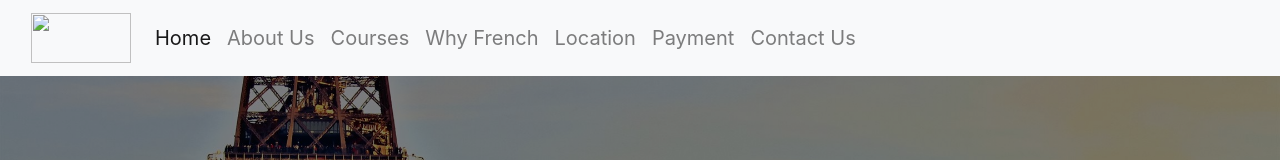
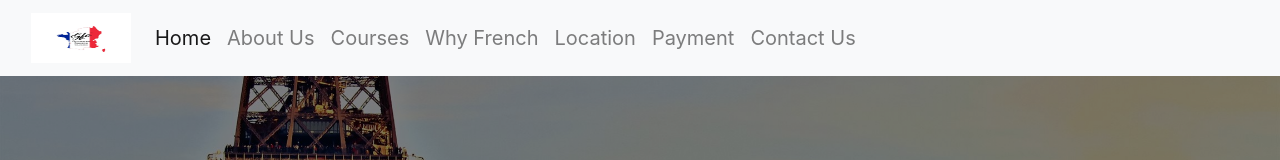
Before and after one commit to Gulsheen1312/Officalpage3, a plain HTML site: page index.html in a window 1280 px wide. Shown: the top 160 px of the page. Drawn offline with nearby package versions, Linux system fonts and the light colour scheme.

Commit message:
Update index.html

```diff
--- a/index.html
+++ b/index.html
@@ -41,7 +41,7 @@
 <!-- NAVBAR START -->
 <nav class="navbar navbar-expand-lg navbar-light bg-light">
   <div class="container-fluid">
-    <a class="navbar-brand" href="#"><img src="logo.jpg" width="100px;" height="50px;" margin="0;" padding="0;"> </a>
+    <a class="navbar-brand" href="#"><img src="logo.jpeg" width="100px;" height="50px;" margin="0;" padding="0;"> </a>
     <button class="navbar-toggler" type="button" data-toggle="collapse" data-target="#navbarSupportedContent" aria-controls="navbarSupportedContent" aria-expanded="false" aria-label="Toggle navigation">
     <span class="navbar-toggler-icon"></span>
   </button>
```
